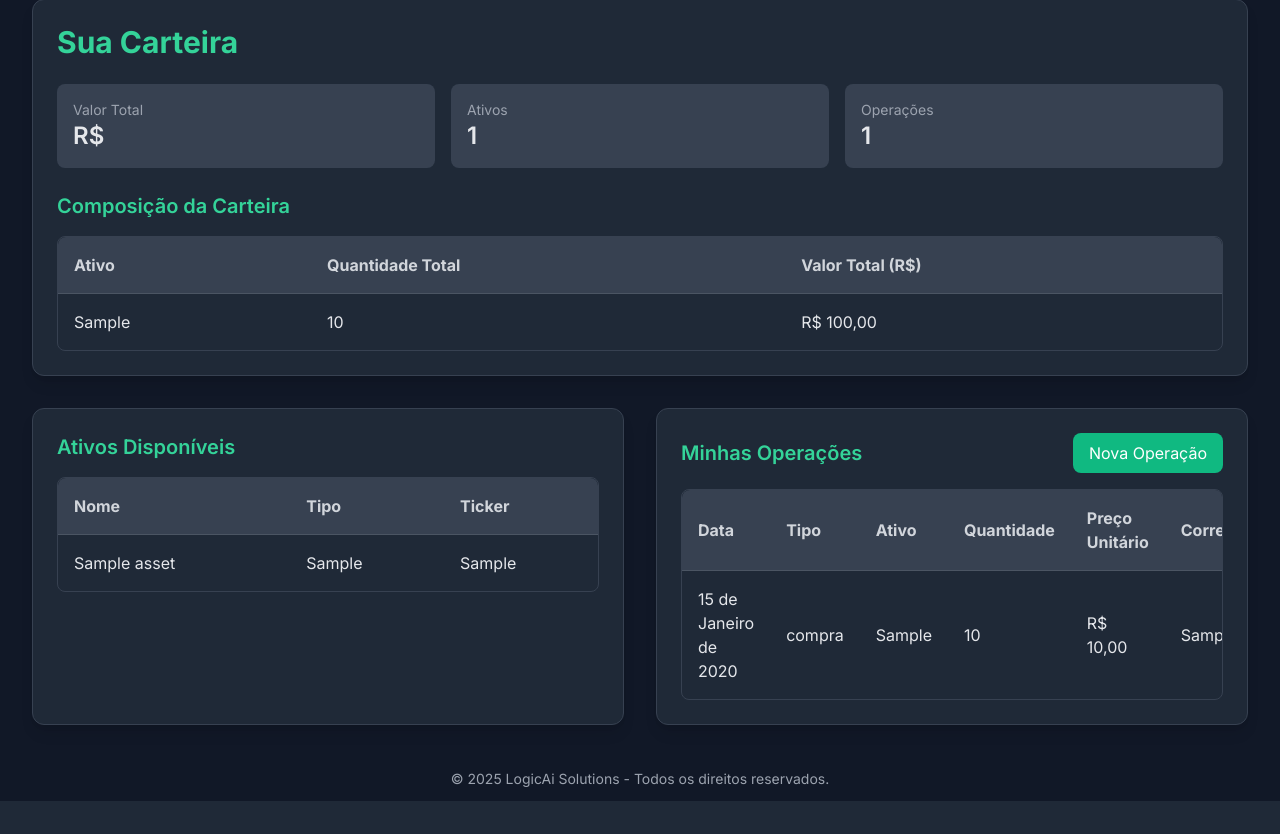
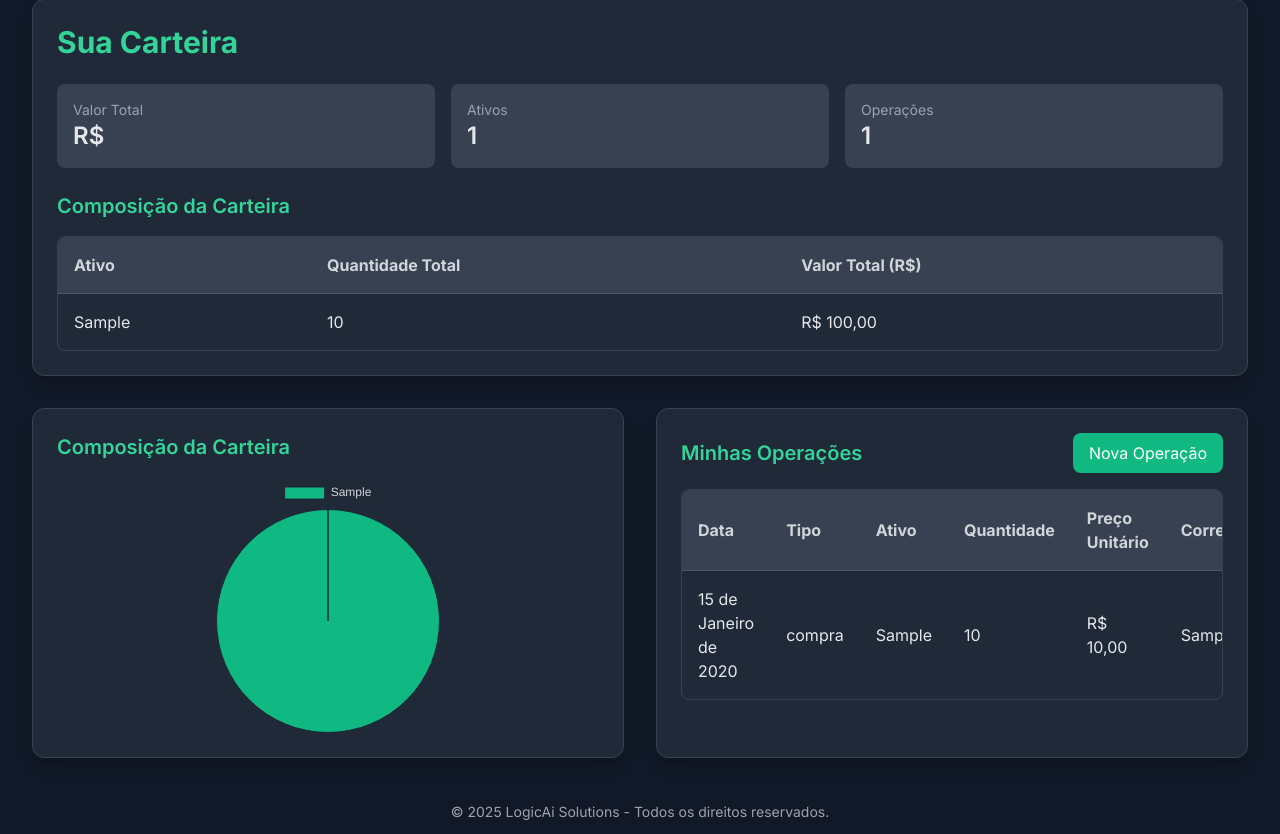
Before and after one commit to FelippeTN/investment-organization-app, a Django app: page / in a window 1280 px wide. Shown: the part 94-928 px from the top of the page. Before the commit the page ends 895 px from the top, so only its background shows below. Run offline with Django 5.2, Linux system fonts and the light colour scheme; a user stored in the database is signed in; tables that the repository leaves empty hold one stand-in row (values such as "Sample post"); some libraries are stand-ins or nearby versions.

Commit message:
FEAT: add CHART Graph

```diff
--- a/core/templates/base.html
+++ b/core/templates/base.html
@@ -8,6 +8,7 @@
     <script src="https://cdn.tailwindcss.com"></script>
     <link href="https://fonts.googleapis.com/css2?family=Inter:wght@400;500;600;700&display=swap" rel="stylesheet">
     <link rel="stylesheet" href="{% static 'css/style.css' %}">
+    <script src="https://cdn.jsdelivr.net/npm/chart.js"></script>
     <script src="{% static 'js/scripts.js' %}" defer></script>
 </head>
 <body class="min-h-screen flex bg-gray-900 text-gray-200 antialiased">
--- a/core/templates/dashboard.html
+++ b/core/templates/dashboard.html
@@ -74,33 +74,27 @@
 
     <!-- Assets and Operations -->
     <div class="grid grid-cols-1 lg:grid-cols-2 gap-8">
-        <!-- Available Assets -->
+        <!-- Portfolio Composition Chart -->
         <div class="bg-gray-800 rounded-xl shadow-lg p-6 border border-gray-700">
-            <h2 class="text-xl font-semibold text-emerald-400 mb-4">Ativos Disponíveis</h2>
-            <div class="overflow-x-auto rounded-lg border border-gray-700">
-                <table class="w-full text-left">
-                    <thead class="bg-gray-700 text-gray-300">
-                        <tr>
-                            <th class="p-4 rounded-tl-lg">Nome</th>
-                            <th class="p-4">Tipo</th>
-                            <th class="p-4 rounded-tr-lg">Ticker</th>
-                        </tr>
-                    </thead>
-                    <tbody class="text-gray-200">
-                        {% for asset in assets %}
-                            <tr class="hover:bg-gray-600 transition">
-                                <td class="p-4 border-t border-gray-600">{{ asset.name }}</td>
-                                <td class="p-4 border-t border-gray-600">{{ asset.type }}</td>
-                                <td class="p-4 border-t border-gray-600">{{ asset.ticker }}</td>
-                            </tr>
-                        {% empty %}
-                            <tr>
-                                <td colspan="3" class="p-4 text-center text-gray-400 border-t border-gray-600">Nenhum ativo disponível.</td>
-                            </tr>
+            <h2 class="text-xl font-semibold text-emerald-400 mb-4">Composição da Carteira</h2>
+            {% if operations %}
+                <div class="relative h-64">
+                    <canvas id="portfolioChart"
+                    data-operations='[
+                        {% for op in operations %}
+                            {
+                                "ticker": "{{ op.asset.ticker|escapejs }}",
+                                "quantity": {{ op.quantity }},
+                                "unitary_price": "{{ op.unitary_price|floatformat:2 }}",
+                                "type": "{{ op.type|escapejs }}"
+                            }{% if not forloop.last %},{% endif %}
                         {% endfor %}
-                    </tbody>
-                </table>
-            </div>
+                    ]'></canvas>
+
+                </div>
+            {% else %}
+                <p class="text-gray-400 text-center">Nenhuma operação registrada para exibir.</p>
+            {% endif %}
         </div>
 
         <!-- Operations -->
--- /dev/null
+++ b/static/js/scripts.js
@@ -0,0 +1,93 @@
+document.addEventListener('DOMContentLoaded', function () {
+    const canvas = document.getElementById('portfolioChart');
+    if (canvas) {
+        try {
+            const operations = JSON.parse(canvas.dataset.operations || '[]');
+
+            // Calcular composição da carteira
+            const portfolio = {};
+            operations.forEach(op => {
+                const ticker = op.ticker;
+                const quantity = parseFloat(op.quantity);
+                const unitaryPrice = parseFloat(op.unitary_price.toString().replace(',', '.'));
+                const type = op.type.toLowerCase();
+
+                if (!portfolio[ticker]) {
+                    portfolio[ticker] = { quantity: 0, totalValue: 0, totalCost: 0 };
+                }
+
+                // Ajustar quantidade (compra aumenta, venda diminui)
+                if (type === 'compra') {
+                    portfolio[ticker].quantity += quantity;
+                    portfolio[ticker].totalCost += quantity * unitaryPrice;
+                } else if (type === 'venda') {
+                    portfolio[ticker].quantity -= quantity;
+                    portfolio[ticker].totalCost -= quantity * unitaryPrice;
+                }
+
+                // Calcular preço médio (se houver quantidade)
+                if (portfolio[ticker].quantity > 0) {
+                    portfolio[ticker].totalValue = portfolio[ticker].quantity * (portfolio[ticker].totalCost / portfolio[ticker].quantity);
+                } else {
+                    portfolio[ticker].totalValue = 0;
+                }
+            });
+
+            // Preparar dados para o gráfico
+            const labels = [];
+            const values = [];
+            for (const ticker in portfolio) {
+                if (portfolio[ticker].quantity > 0 && portfolio[ticker].totalValue > 0) {
+                    labels.push(ticker);
+                    values.push(portfolio[ticker].totalValue);
+                }
+            }
+
+            if (labels.length > 0 && values.length > 0) {
+                const ctx = canvas.getContext('2d');
+                new Chart(ctx, {
+                    type: 'pie',
+                    data: {
+                        labels: labels,
+                        datasets: [{
+                            data: values,
+                            backgroundColor: [
+                                '#10B981',
+                                '#3B82F6',
+                                '#EF4444',
+                                '#F59E0B',
+                                '#8B5CF6',
+                                '#EC4899',
+                            ],
+                            borderColor: '#1F2937',
+                            borderWidth: 1
+                        }]
+                    },
+                    options: {
+                        responsive: true,
+                        maintainAspectRatio: false,
+                        plugins: {
+                            legend: {
+                                position: 'top',
+                                labels: {
+                                    color: '#D1D5DB' // gray-300
+                                }
+                            },
+                            tooltip: {
+                                callbacks: {
+                                    label: function (context) {
+                                        let label = context.label || '';
+                                        let value = context.raw || 0;
+                                        return `${label}: R$ ${value.toFixed(2)}`;
+                                    }
+                                }
+                            }
+                        }
+                    }
+                });
+            }
+        } catch (error) {
+            console.error('Erro ao renderizar o gráfico:', error);
+        }
+    }
+});
```
